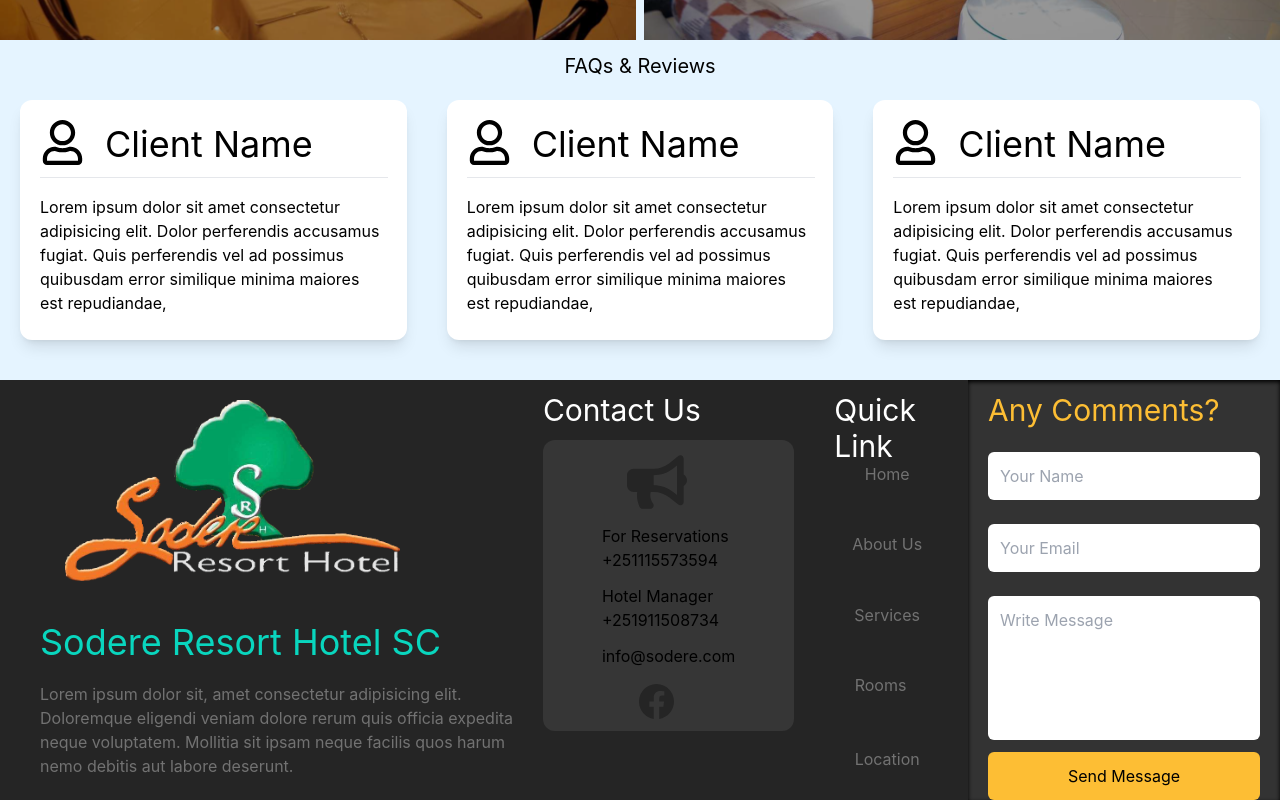
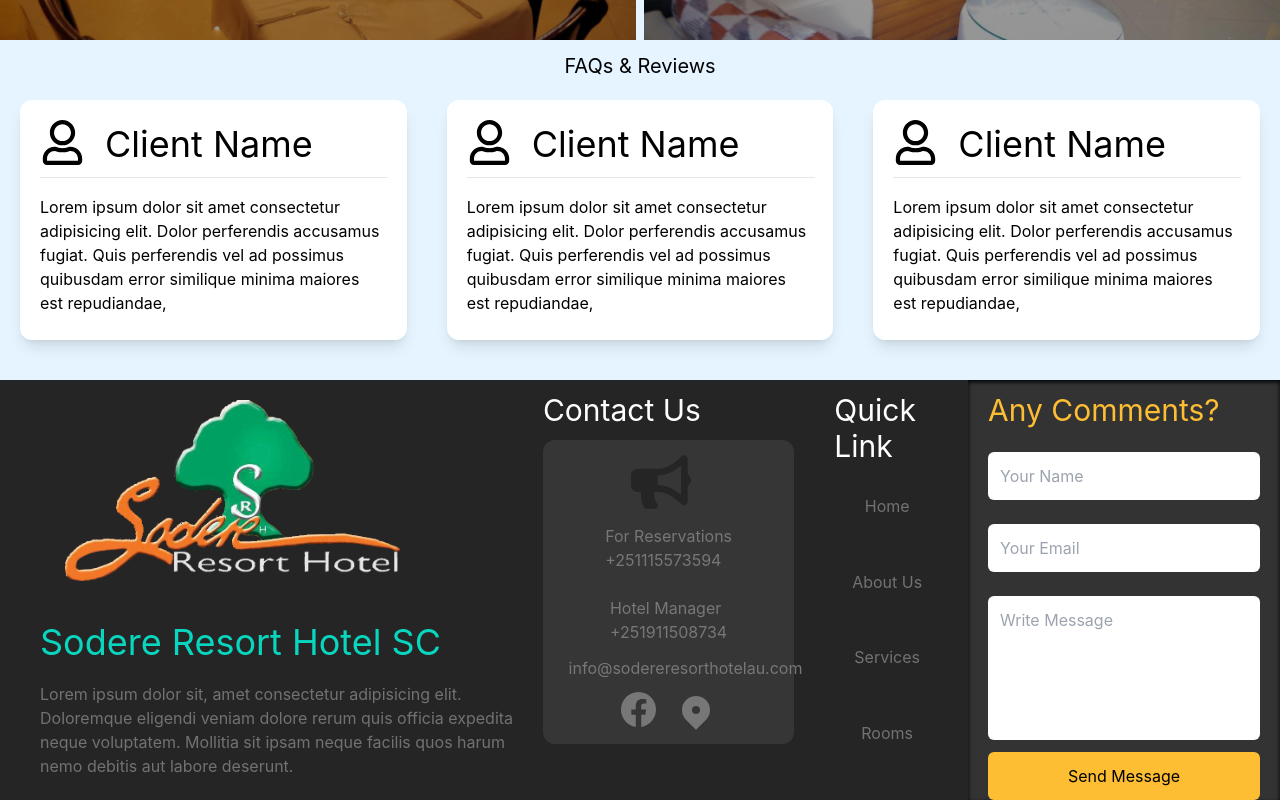
Before and after one commit to DagimN/Sodere-Website, a React (Create React App) app: page / in a window 1280 px wide. Shown: the part 3006-3806 px from the top of the page. Built offline with nearby package versions, Linux system fonts and the light colour scheme; no server answers.

Commit message:
Email domain and location added

```diff
--- a/src/components/client/Footer.component.tsx
+++ b/src/components/client/Footer.component.tsx
@@ -11,6 +11,7 @@ import { TiTick } from "react-icons/ti";
 import { PuffLoader } from "react-spinners";
 import { VscError } from "react-icons/vsc";
 import { BsFacebook } from "react-icons/bs";
+import { HiLocationMarker } from "react-icons/hi";
 
 const Footer = () => {
   let [customerName, setCustomerName] = useState<string>("");
@@ -74,29 +75,33 @@ const Footer = () => {
             </div> */}
 
             <div className="bg-[#363636] rounded-xl p-3 w-full grid justify-center justify-items-center">
-              <FaBullhorn size={60} className="mr-6" color="#252525" />
+              <FaBullhorn size={60} className="mr-4" color="#252525" />
 
-              <div>
+              <div className="grid justify-items-center">
                 <div className="my-3">
-                  <p>For Reservations</p>
-                  <p>+251115573594</p>
+                  <p className="text-[#777777]">For Reservations</p>
+                  <p className="text-[#777777]">+251115573594</p>
                 </div>
 
                 <div className="my-3">
-                  <p>Hotel Manager</p>
-                  <p>+251911508734</p>
+                  <p className="text-[#777777]">Hotel Manager</p>
+                  <p className="text-[#777777]">+251911508734</p>
                 </div>
 
-                {/* //TODO: Create email domain for website */}
-                <p>info@sodere.com</p>
+                <p className="text-[#777777] w-10 relative right-20">
+                  info@sodereresorthotelau.com
+                </p>
               </div>
 
-              <a
-                href="https://www.facebook.com/profile.php?id=100083357041873"
-                className="mt-4 relative right-3"
-              >
-                <BsFacebook size={35} color="#252525" />
-              </a>
+              <div className="flex mt-3 gap-5">
+                <a href="https://www.facebook.com/profile.php?id=100083357041873">
+                  <BsFacebook size={35} color="#777777" />
+                </a>
+
+                <a href="https://www.google.com/maps/place/Sodere+Hotel+-+AU/@9.0028208,38.7425017,19z/data=!4m8!3m7!1s0x164b85ea930e6d93:0x9d675416a3941e31!5m2!4m1!1i2!8m2!3d9.0028386!4d38.7424067!5m1!1e4">
+                  <HiLocationMarker size={40} color="#777777" />
+                </a>
+              </div>
             </div>
           </div>
         </article>
@@ -120,13 +125,6 @@ const Footer = () => {
           <div className="lg:grid lg:gap-0 flex justify-center gap-[17%]">
             <a href="/" className="text-[#727272] my-5">
               Rooms
-            </a>
-
-            <a
-              href="https://www.google.com/maps/place/Sodere+Resort+Hotel/@8.404191,39.387584,13.95z/data=!4m8!3m7!1s0x164ad9f29d528e33:0x170cf8c5481ecf61!5m2!4m1!1i2!8m2!3d8.4016215!4d39.3934114"
-              className="text-[#727272] my-5"
-            >
-              Location
             </a>
           </div>
         </div>
```
